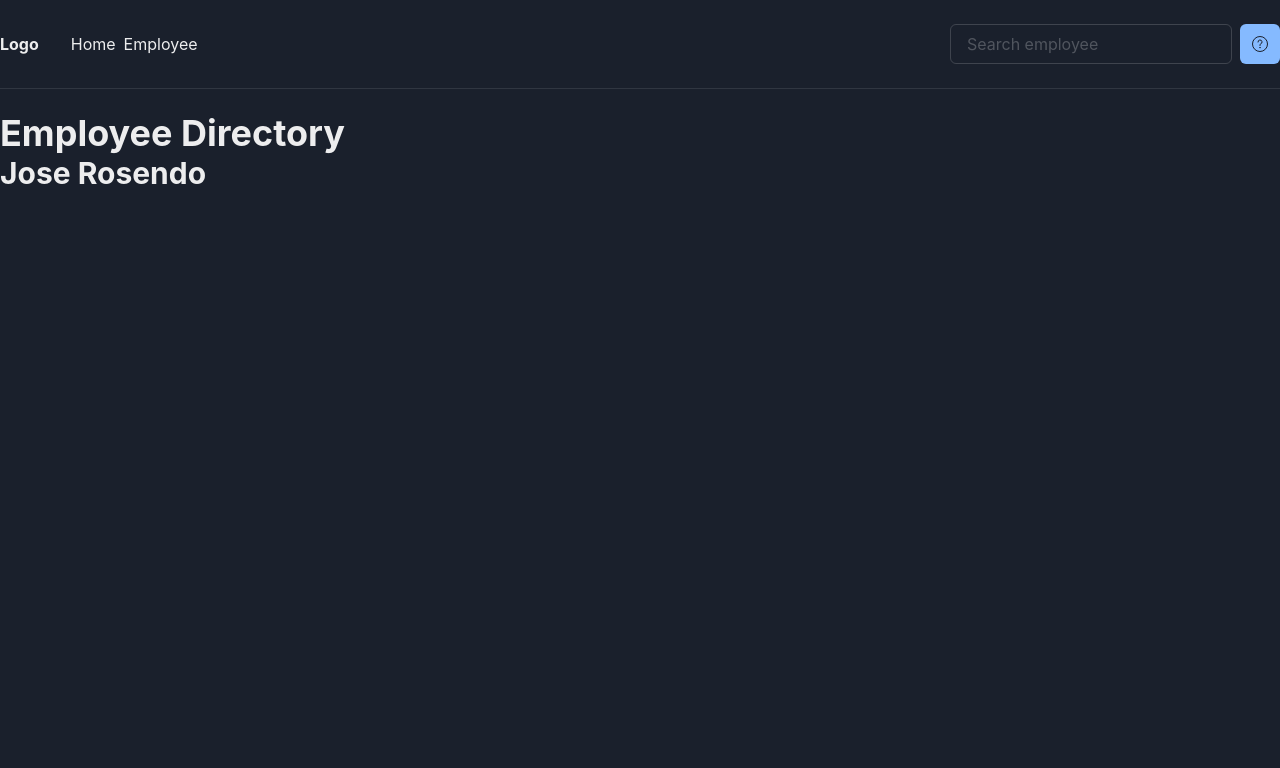
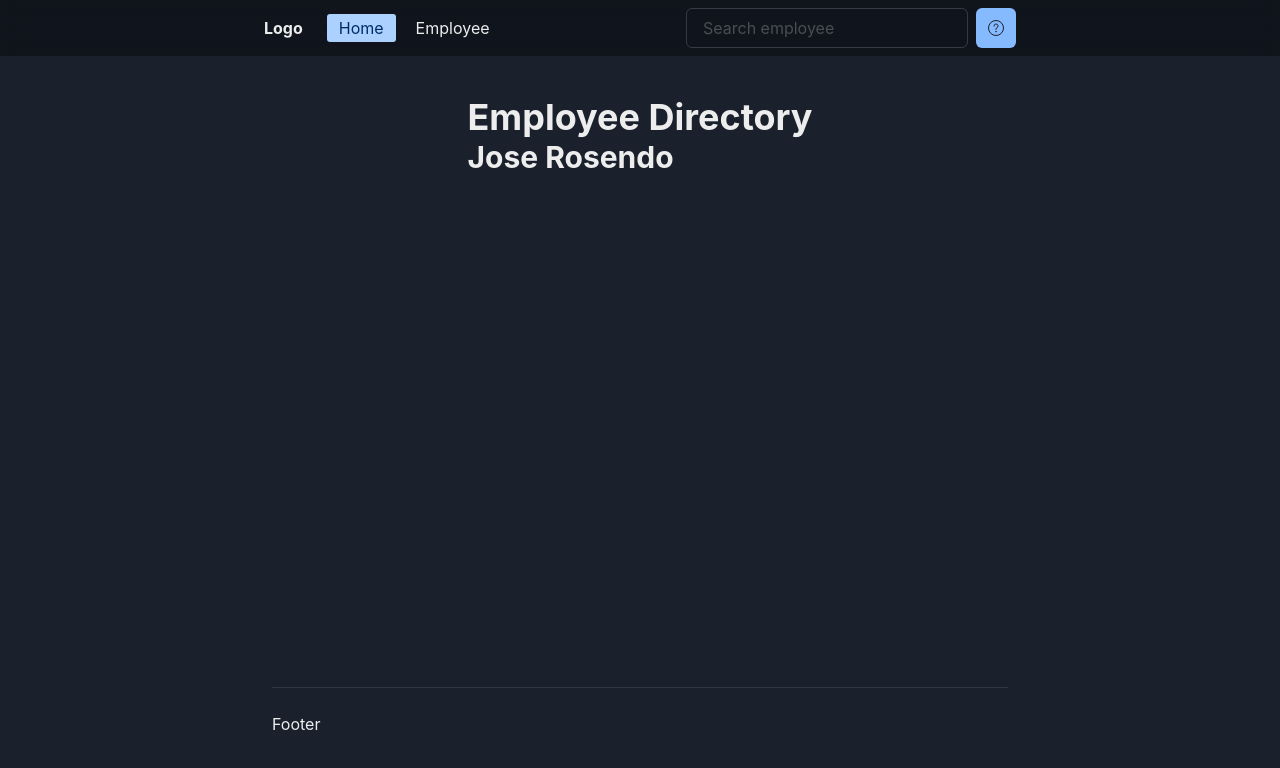
Before and after one commit to JMRBDev/Employees, a React (Create React App) app: page / in a window 1280 px wide. Shown: the top 768 px of the page. Built offline with nearby package versions, Linux system fonts and the light colour scheme.

Commit message:
Responsive layout and componentized navigation bar

```diff
--- a/src/components/layout/index.tsx
+++ b/src/components/layout/index.tsx
@@ -1,5 +1,6 @@
 import React from 'react';
-import { Divider, FormControl, HStack, Icon, IconButton, Input, Text, Box, Link } from '@chakra-ui/react';
+import { Box, VStack, Container, Text, Divider } from '@chakra-ui/react';
+import Navbar from '../navigation/Navbar/index';
 
 interface ILayoutProps {
     children: React.ReactNode;
@@ -7,24 +8,18 @@ interface ILayoutProps {
 
 const Layout = ({ children }: ILayoutProps) => {
     return (
-        <Box width={{ base: "container.sm", lg: "container.md", xl: "container.xl" }} m="auto">
-            <HStack justify="space-between" py={6}>
-                <HStack spacing={8}>
-                    <Text fontWeight="bold">Logo</Text>
-                    <HStack>
-                        <Link href="/">Home</Link>
-                        <Link href="/employee">Employee</Link>
-                    </HStack>
-                </HStack>
-                <FormControl as={HStack} width="auto">
-                    <Input placeholder="Search employee" />
-                    <IconButton aria-label="Search employee" icon={<Icon />} onClick={() => { }} />
-                </FormControl>
-            </HStack>
-            <Divider position="absolute" left={0} />
-            <Box mt={6}>
-                {children}
-            </Box>
+        <Box as="main">
+            <Navbar />
+            <VStack as={Container} maxW="container.md" minH="100vh">
+                <Box pt={24} flex={1}>
+                    {children}
+                </Box>
+                <Box w="full" py={16}>
+                    <Divider mb={6} />
+                    <Text>Footer</Text>
+                </Box>
+            </VStack>
+
         </Box>
     );
 }
--- /dev/null
+++ b/src/components/navigation/Navbar/index.tsx
@@ -0,0 +1,78 @@
+import React from 'react';
+import { HStack, Text, FormControl, Input, IconButton, Icon, Box, Container, Flex, useBreakpointValue, useColorModeValue, Menu, MenuButton, MenuList, MenuItem, Divider } from '@chakra-ui/react';
+import { NavLink as Link } from 'react-router-dom';
+import NavmenuItem from '../NavmenuItem';
+
+const Navbar = () => {
+    const isMobile = useBreakpointValue({ base: true, md: false });
+    const menuListBgColor = useColorModeValue('black.300', 'black.900');
+
+    return (
+        <Box
+            as="nav"
+            position="fixed"
+            w="full"
+            bg="blackAlpha.500"
+            style={{ backdropFilter: 'blur(10px) contrast(100%)', WebkitBackdropFilter: 'blur(10px) contrast(100%)' }}
+            zIndex={999}
+        >
+            <Flex
+                as={Container}
+                display="flex"
+                p={2}
+                maxW="container.md"
+                align="center"
+                justify="space-between"
+            >
+                <Flex align="center" mr={6} color="black.300">
+                    <Text fontWeight="bold">Logo</Text>
+                </Flex>
+
+                <HStack display={{ base: 'none', md: 'flex' }} flexGrow={1} color="black.300">
+                    <NavmenuItem to="/" title="Home" />
+                    <NavmenuItem to="employee" title="Employee" />
+                </HStack>
+
+                <Flex align="right">
+                    <Flex gridGap={2} display="inline-flex" >
+                        {!isMobile && (
+                            <FormControl as={HStack} w="auto">
+                                <Input placeholder="Search employee" />
+                                <IconButton aria-label="Search employee" icon={<Icon />} onClick={() => { }} />
+                            </FormControl>
+                        )}
+
+                        {isMobile && (
+                            <Box display={{ base: 'inline-block', md: 'none' }}>
+                                <Menu>
+                                    <MenuButton as={IconButton} icon={<Icon />} variant="outline" aria-label="Navigation menu" />
+                                    <MenuList bgColor={menuListBgColor}>
+                                        <Link to='/'>
+                                            <MenuItem>
+                                                Home
+                                            </MenuItem>
+                                        </Link>
+                                        <Link to='/employee'>
+                                            <MenuItem>
+                                                Employee
+                                            </MenuItem>
+                                        </Link>
+                                        <Divider />
+                                        <Box p={2}>
+                                            <FormControl as={HStack} w="auto">
+                                                <Input placeholder="Search employee" />
+                                                <IconButton aria-label="Search employee" icon={<Icon />} onClick={() => { }} />
+                                            </FormControl>
+                                        </Box>
+                                    </MenuList>
+                                </Menu>
+                            </Box>
+                        )}
+                    </Flex>
+                </Flex>
+            </Flex>
+        </Box>
+    );
+}
+
+export default Navbar;
--- /dev/null
+++ b/src/components/navigation/NavmenuItem/index.tsx
@@ -0,0 +1,21 @@
+import React from 'react';
+import { NavLink as Link, useMatch, useResolvedPath } from 'react-router-dom';
+import { Box } from '@chakra-ui/react';
+
+interface INavmenuItemProps {
+    to: string;
+    title: string;
+};
+
+const NavmenuItem = ({ to, title }: INavmenuItemProps) => {
+    const resolved = useResolvedPath(to);
+    const match = useMatch({ path: resolved.pathname, end: true });
+
+    return (
+        <Box bg={match ? 'brand.100' : 'none'} color={match ? 'brand.900' : 'none'} px={3} py={0.5} borderRadius={3}>
+            <Link to={to}>{title}</Link>
+        </Box>
+    );
+}
+
+export default NavmenuItem;
--- a/src/components/theme/styles.ts
+++ b/src/components/theme/styles.ts
@@ -6,7 +6,7 @@ const global = () => ({
     },
 
     'html, body, #root': {
-        height: '100%',
+        maxHeight: '100vh',
         width: '100%',
     }
 });
```
